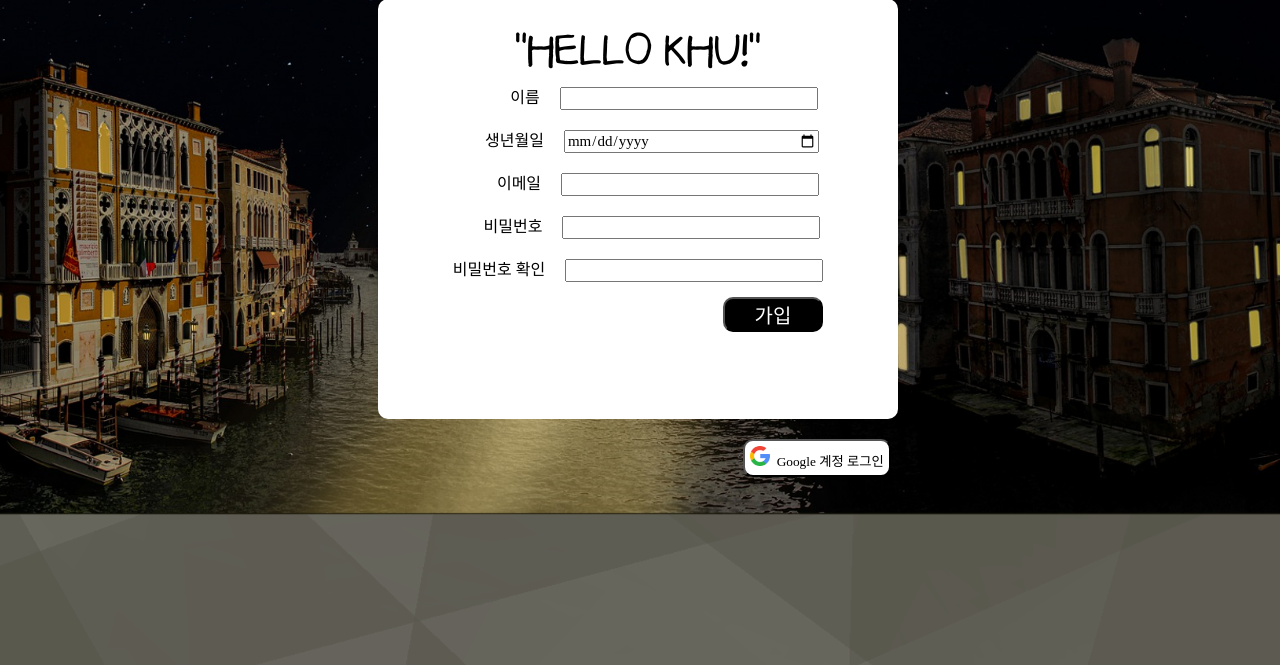
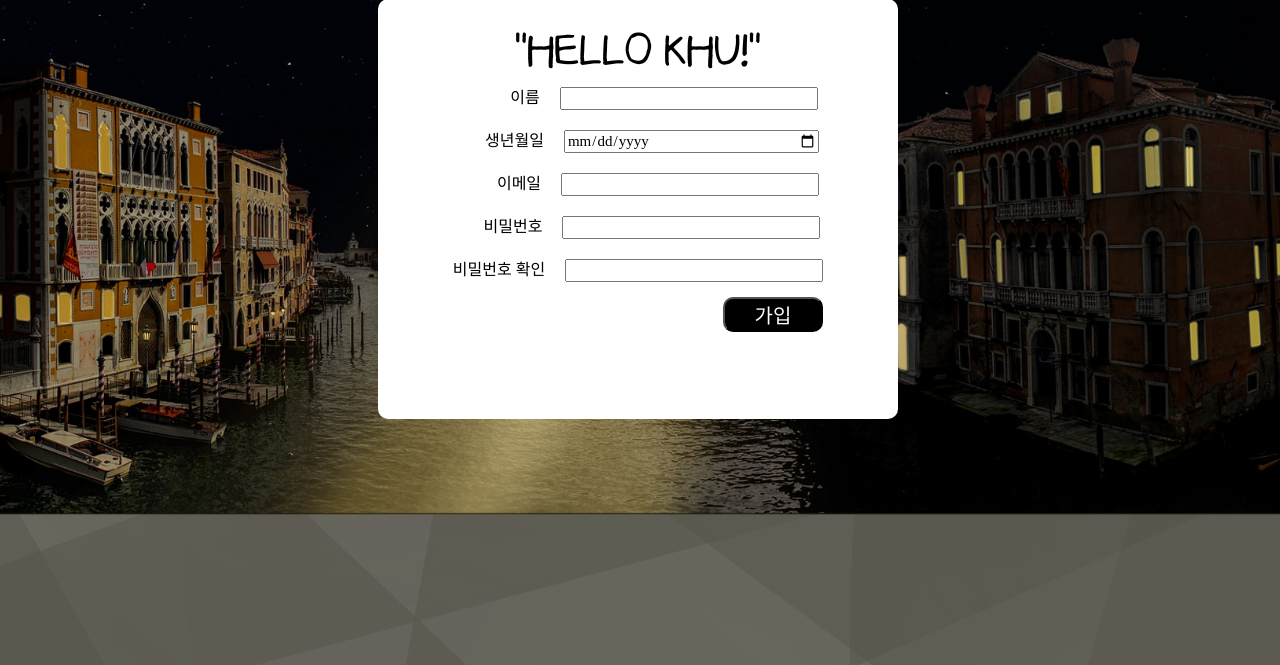
Before and after one commit to amdx1254/khusb, a Django app: page /register/ in a window 1280 px wide. Shown: the part 101-766 px from the top of the page. Run offline with Django 3.2, Linux system fonts and the light colour scheme; some web fonts are replaced.

Commit message:
Update register.html

```diff
--- a/client/templates/client/register.html
+++ b/client/templates/client/register.html
@@ -26,9 +26,8 @@
                     {% csrf_token %}<input type="submit" value="가입">
                 </form>
             </white_box>
-            <Oauth>
-                <button type="button" onclick="location.href='#Google'"><img src="{% static 'css/login/google.png' %}" style="width:20px;height:20px">&nbsp;&nbsp;Google 계정 로그인</button>
-            </Oauth>
+            <footer>
+            </footer>
         </div>
     </body>
 </html>
```
